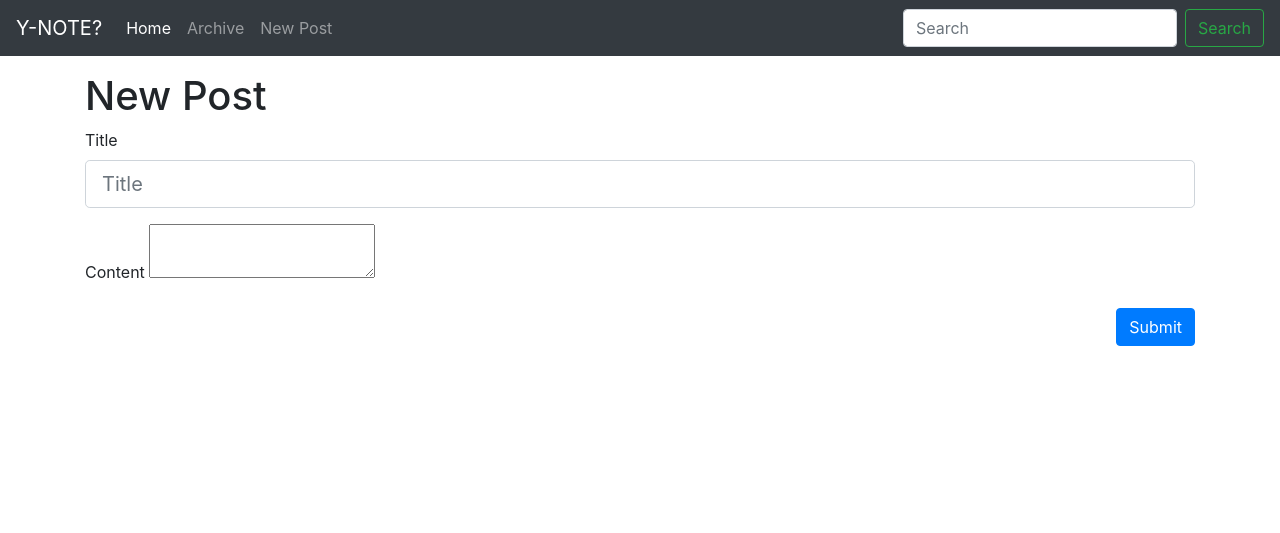
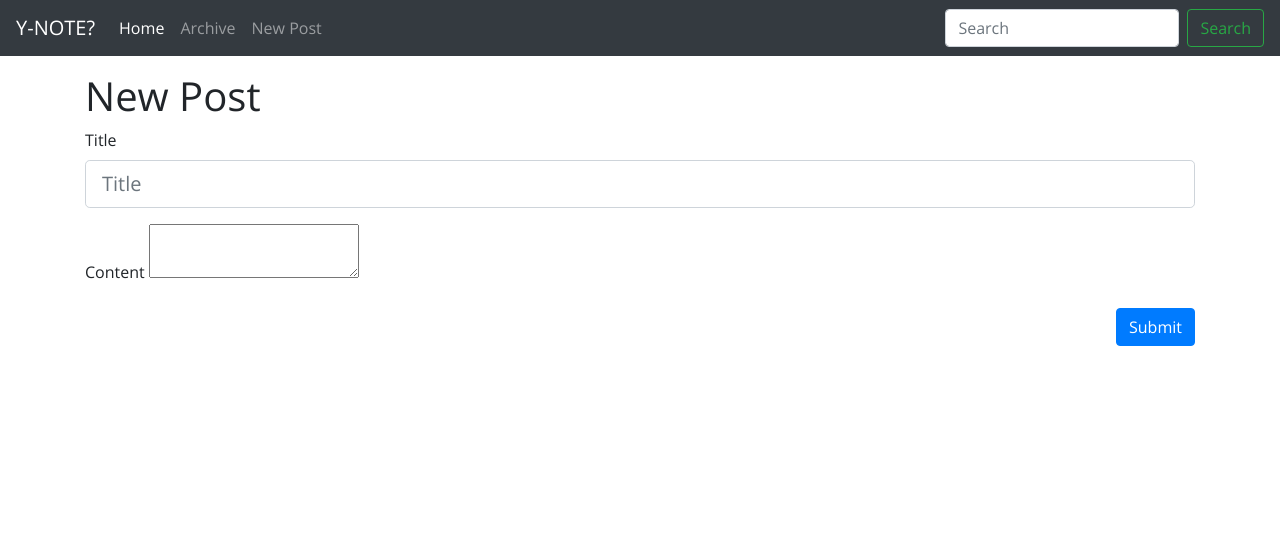
Before and after one commit to heisid/ynote, a PHP site: page /newpost.php in a window 1280 px wide. Shown: the top 533 px of the page. Run offline with PHP 8.4, Linux system fonts and the light colour scheme; some libraries are stand-ins or nearby versions.

Commit message:
Open Sans font

```diff
--- a/assets/css/index.css
+++ b/assets/css/index.css
@@ -2,6 +2,8 @@
 body {
     min-height: 75rem;
     padding-top: 4.5rem;
+    padding-bottom: 4rem;
+    font-family: 'Open Sans', Courier, monospace;
 }
 
 .post-showcase {
```
